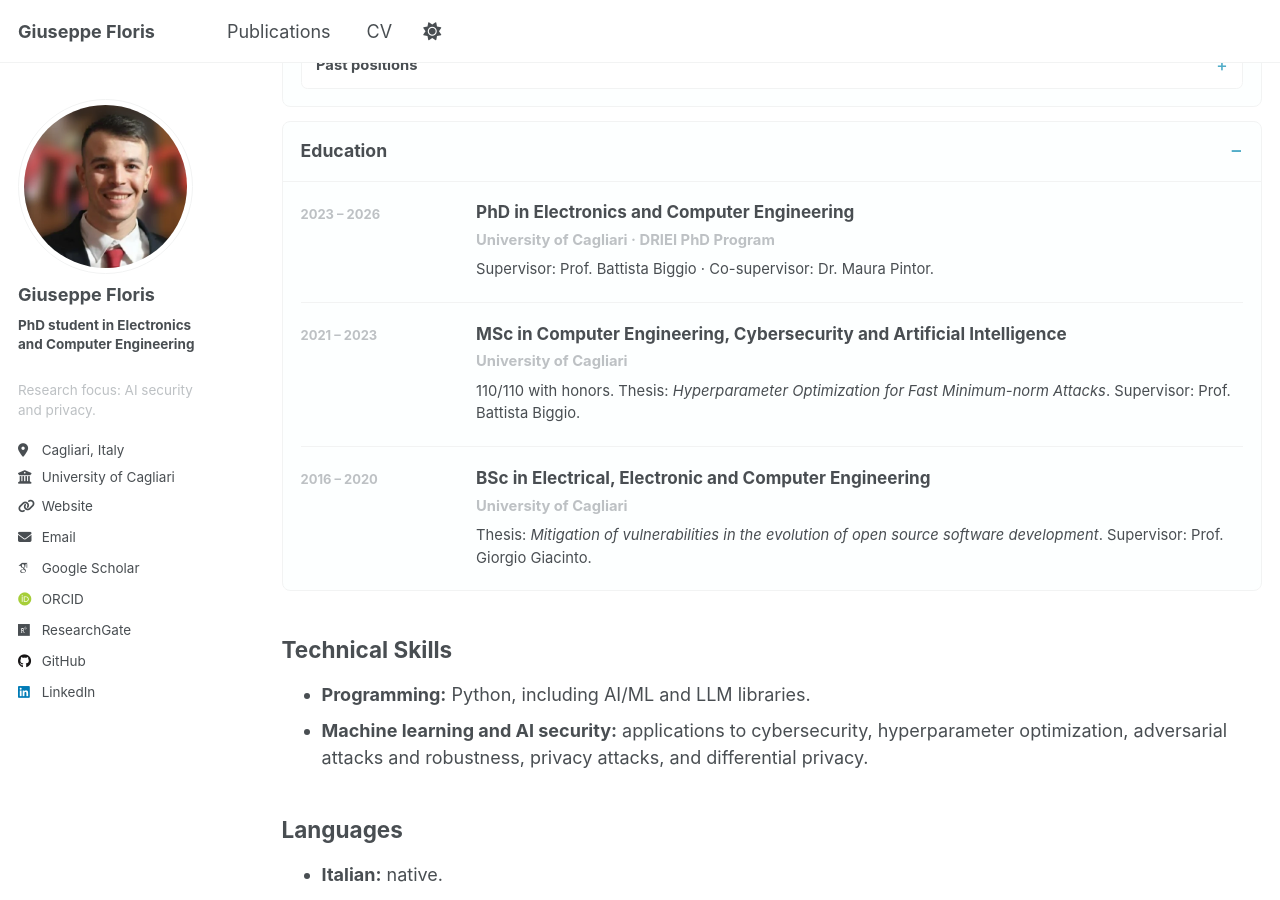
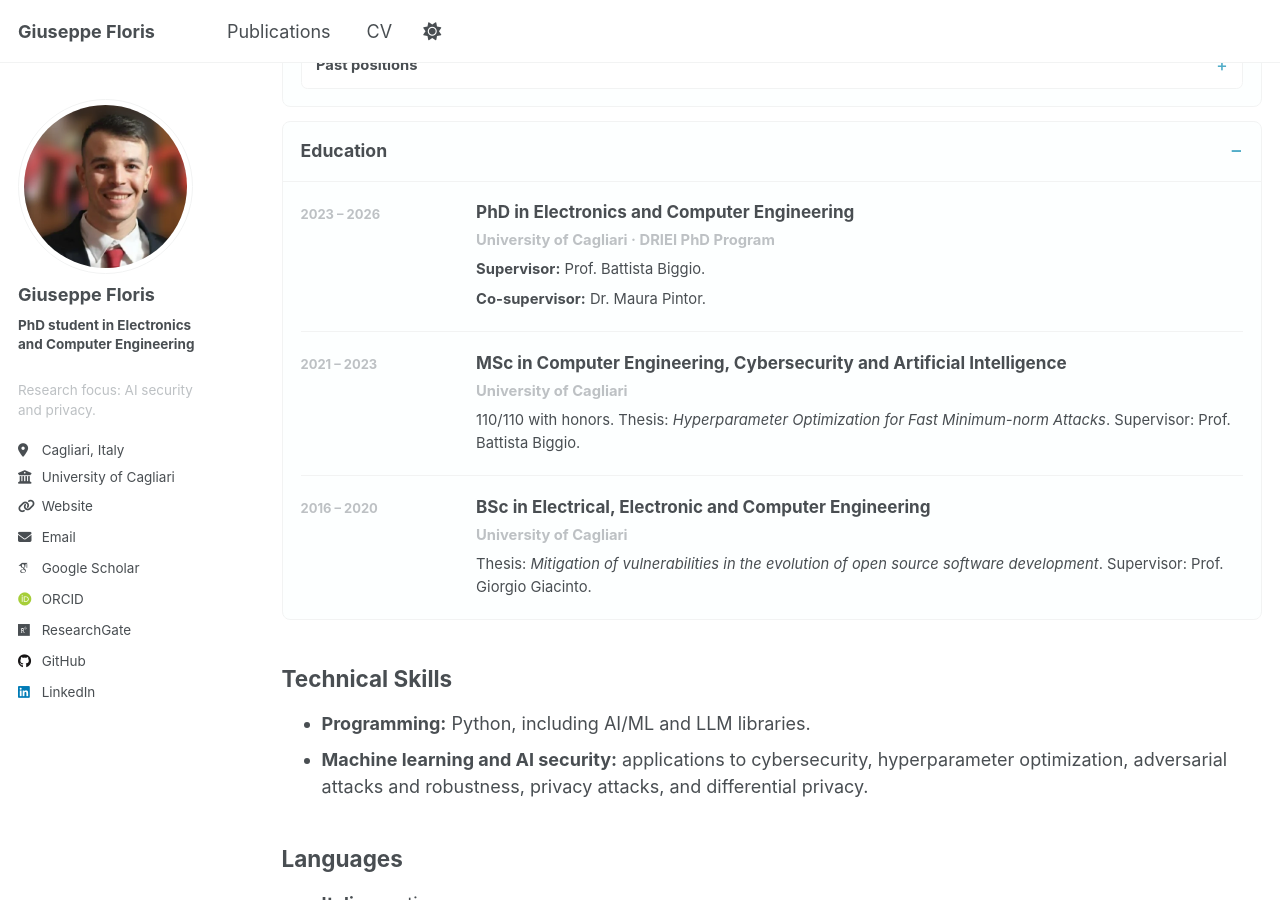
Before and after one commit to giuseppefloris/giuseppefloris.github.io, a Jekyll site: the page built from _pages/cv.md, in a window 1280 px wide and 900 px high, scrolled down 806 px. Built offline with Jekyll 4.4.1, drawn with Linux system fonts in a browser that asks for light colours; some web fonts are replaced.

```diff
--- a/_config.yml
+++ b/_config.yml
@@ -103,7 +103,7 @@ atom_feed:
 
 
 # SEO Related
-google_site_verification :
+google_site_verification : "CFjWDJAzxWemmqpWej1QR7Pu9ekMUfeAVl1t4lbJuN0"
 bing_site_verification   :
 alexa_site_verification  :
 yandex_site_verification :
--- a/_pages/cv.md
+++ b/_pages/cv.md
@@ -46,7 +46,8 @@ PhD student in Electronics and Computer Engineering at the University of Cagliar
             <div>
               <h3>Visiting PhD</h3>
               <p class="cv-entry__place">CISPA Helmholtz Center for Information Security · SprintML Lab</p>
-              <p>Supervisor: Dr. Franziska Boenisch. Privacy attacks and defenses in LLMs and their pipeline components, including tokenizers.</p>
+              <p><strong>Supervisor:</strong> Dr. Franziska Boenisch.</p>
+              <p>Privacy attacks and defenses in LLMs and their pipeline components, including tokenizers.</p>
             </div>
           </article>
           <article class="cv-entry">
@@ -78,7 +79,8 @@ PhD student in Electronics and Computer Engineering at the University of Cagliar
         <div>
           <h3>PhD in Electronics and Computer Engineering</h3>
           <p class="cv-entry__place">University of Cagliari · DRIEI PhD Program</p>
-          <p>Supervisor: Prof. Battista Biggio · Co-supervisor: Dr. Maura Pintor.</p>
+          <p><strong>Supervisor:</strong> Prof. Battista Biggio.</p>
+          <p><strong>Co-supervisor:</strong> Dr. Maura Pintor.</p>
         </div>
       </article>
       <article class="cv-entry">
```
Also changed, not shown: SEO-NOTES.md (+1 -1 lines), _pages/about.md (+3 -1 lines).
